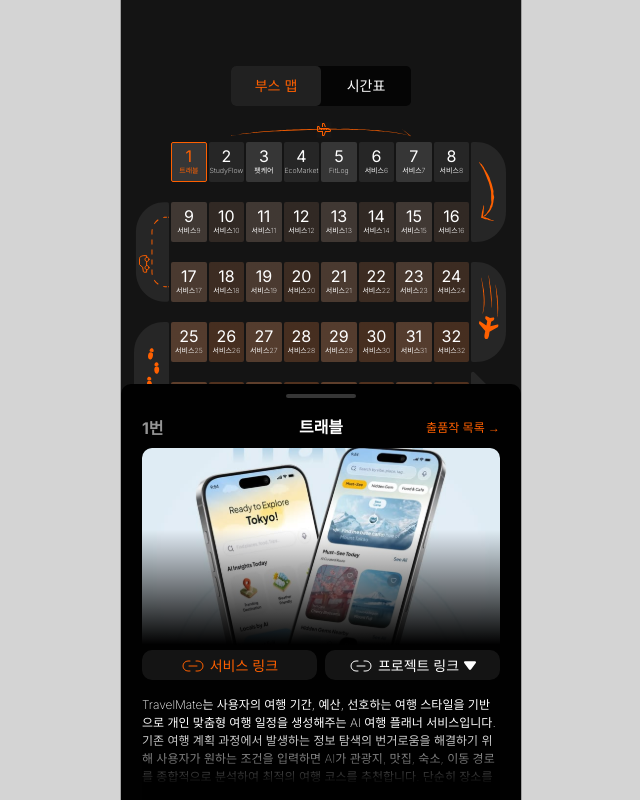
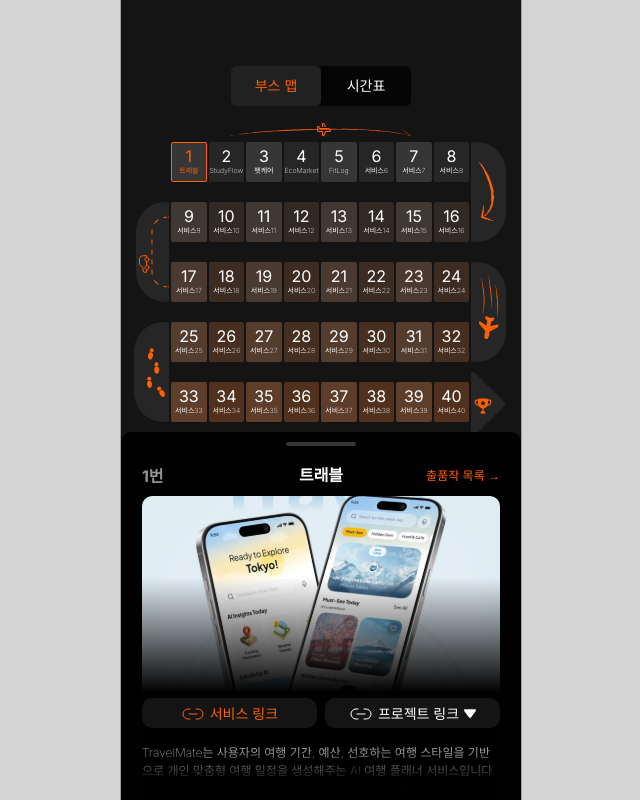
Before and after one commit to likelion-uhheungcon-2026/uhheung-frontend, a React (Vite) app: page /home in a window 1280 px wide. Shown: the whole page, without its empty margins (319-959 px from the left). Built offline with nearby package versions, Linux system fonts and the light colour scheme; a web font is replaced by a local one.

Commit message:
feat : BoothDetail, RecommendedBooth 높이에 미디어 쿼리 새로 적용

```diff
--- a/src/features/BoothDetail/components/BoothDetail.jsx
+++ b/src/features/BoothDetail/components/BoothDetail.jsx
@@ -26,7 +26,11 @@ export default function BoothDetail({ booth, isOpen, setIsOpen }) {
         px-[1.31rem]
         text-white
         transition-all duration-300 ease-in-out
-        ${isOpen ? "h-[calc(100vh-4.15rem)] sm:h-[calc(100vh-7.25rem)]" : "h-[25rem] sm:h-[26rem]"}
+        ${
+          isOpen
+            ? "h-[calc(100vh-4.15rem)] sm:h-[calc(100vh-7.25rem)]"
+            : "booth-detail-closed"
+        }
       `}
     >
       <div className="shrink-0 w-full bg-[#010101]">
--- a/src/features/Recommend/components/RecommendedBooth.jsx
+++ b/src/features/Recommend/components/RecommendedBooth.jsx
@@ -28,11 +28,8 @@ export default function RecommendedBooth({
         px-[1.31rem]
         text-white
         transition-transform duration-300 ease-in-out
-        ${
-          isOpen
-            ? "translate-y-[calc(100%-26rem)]"
-            : "translate-y-[calc(100%-25rem)] sm:translate-y-[calc(100%-26rem)]"
-        }
+        booth-detail-closed
+
       `}
     >
       {/* 핸들 영역 */}
--- a/src/index.css
+++ b/src/index.css
@@ -51,3 +51,28 @@ header {
   transform-origin: top center;
   transition: transform 0.3s ease;
 }
+
+.booth-detail-closed {
+  height: 26rem;
+}
+
+/* 화면 높이가 낮은 기기 */
+@media (max-height: 740px) {
+  .booth-detail-closed {
+    height: 17rem;
+  }
+}
+
+/* 일반적인 모바일 */
+@media (min-height: 741px) and (max-height: 850px) {
+  .booth-detail-closed {
+    height: 23rem;
+  }
+}
+
+/* 화면이 큰 모바일 */
+@media (min-height: 851px) {
+  .booth-detail-closed {
+    height: 25rem;
+  }
+}
```
